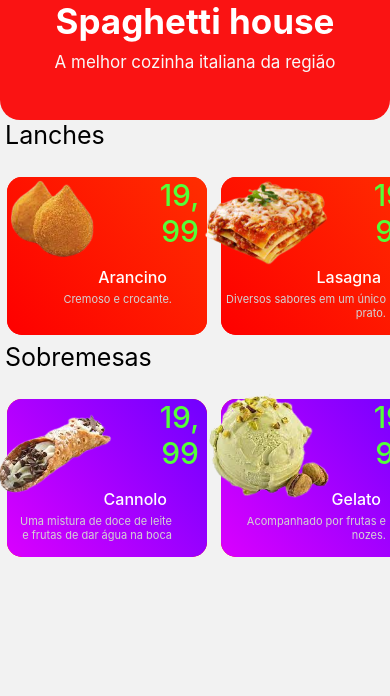
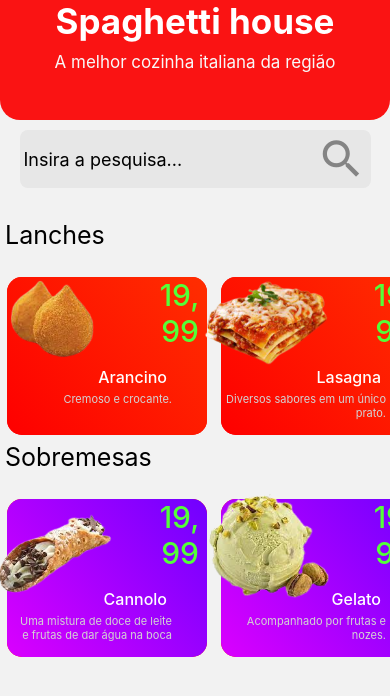
Before and after one commit to RestaurantePam/Spaghetti-house, a React Native app: screen /home in a window 390 px wide. Shown: the top 696 px of the page. Built offline with nearby package versions, Linux system fonts and the light colour scheme.

Commit message:
Adicionada search bar(barra de pesquisa)

```diff
--- /dev/null
+++ b/src/components/SearchBar/index.jsx
@@ -0,0 +1,13 @@
+import {MaterialIcons} from '@expo/vector-icons'
+import {Container, Input} from './style'
+
+function SearchBar({style, ...textInputProps}){
+    return (
+        <Container style={style}>
+            <Input placeholder="Insira a pesquisa..." {...textInputProps} />
+            <MaterialIcons name='search' size={50} color="#848484" />
+        </Container>
+    )
+}
+
+export {SearchBar}
--- /dev/null
+++ b/src/components/SearchBar/style.js
@@ -0,0 +1,19 @@
+import styled from 'styled-components/native'
+
+const Container = styled.View`
+    background-color: #e7e7e7;
+    width: 90%;
+    border-radius: 8px;
+    flex-direction:row;
+    justify-content:space-between;
+    padding: 4px;
+`
+const Input = styled.TextInput`
+    flex:1;
+    font-size: 18px;
+`
+
+export {
+    Container,
+    Input
+}
--- a/src/screens/Home/index.jsx
+++ b/src/screens/Home/index.jsx
@@ -2,8 +2,9 @@ import {SafeAreaView} from 'react-native-safe-area-context'
 
 import {products} from '../../global/data/products'
 import {ProductRow} from '../../components/ProductRow'
+import {SearchBar} from '../../components/SearchBar'
 
-import {SectionTitle, PageTitle, PageSubTitle, TopBanner} from './styles'
+import {SectionTitle, PageTitle, PageSubTitle, TopBanner, SearchInputArea} from './styles'
 
 function Home(){
     return (
@@ -15,6 +16,9 @@ function Home(){
                         A melhor cozinha italiana da região
                     </PageSubTitle>
                 </TopBanner>
+                <SearchInputArea>
+                    <SearchBar style={{marginTop: 10}} />
+                </SearchInputArea>
                 <SectionTitle>Lanches</SectionTitle>
                 <ProductRow
                     style={{marginTop:20}}
--- a/src/screens/Home/styles.js
+++ b/src/screens/Home/styles.js
@@ -28,5 +28,11 @@ const TopBanner = styled.View`
     border-bottom-right-radius: 20px;
 `
 
+const SearchInputArea = styled.View`
+    width: 100%;
+    height: 100px;
+    align-items:center;
+`
 
-export {SectionTitle, PageTitle, PageSubTitle, TopBanner}
+
+export {SectionTitle, PageTitle, PageSubTitle, TopBanner, SearchInputArea}
```
